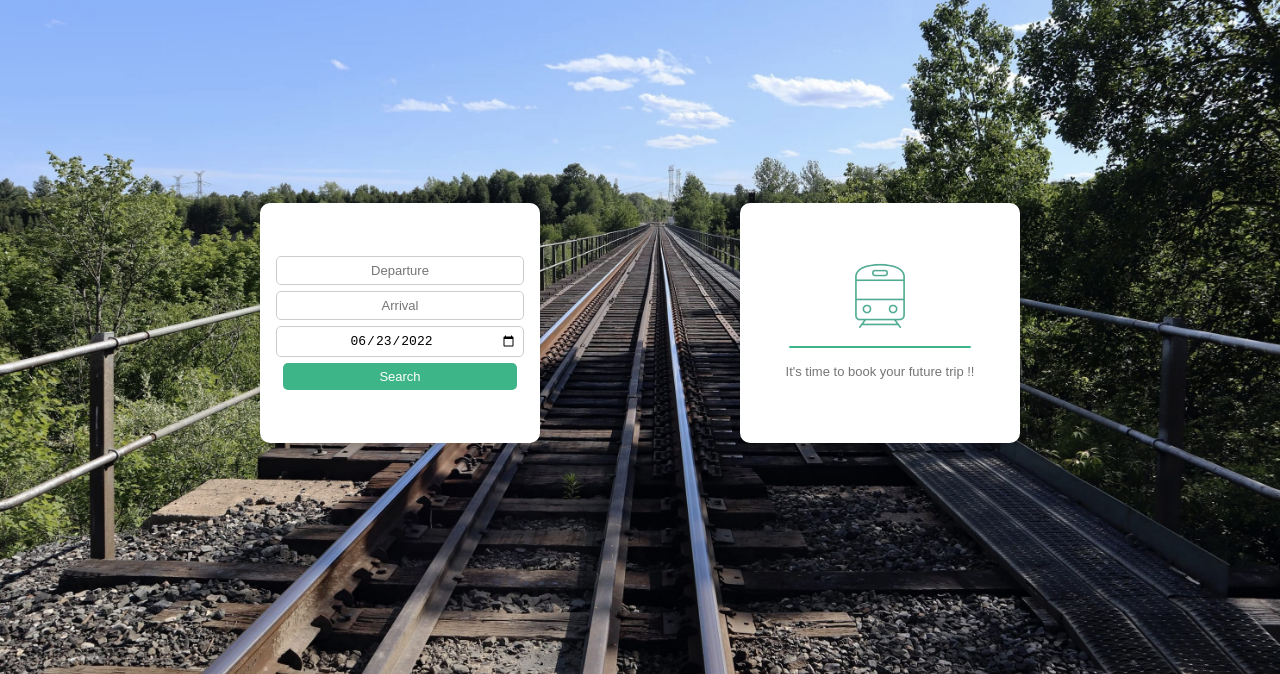
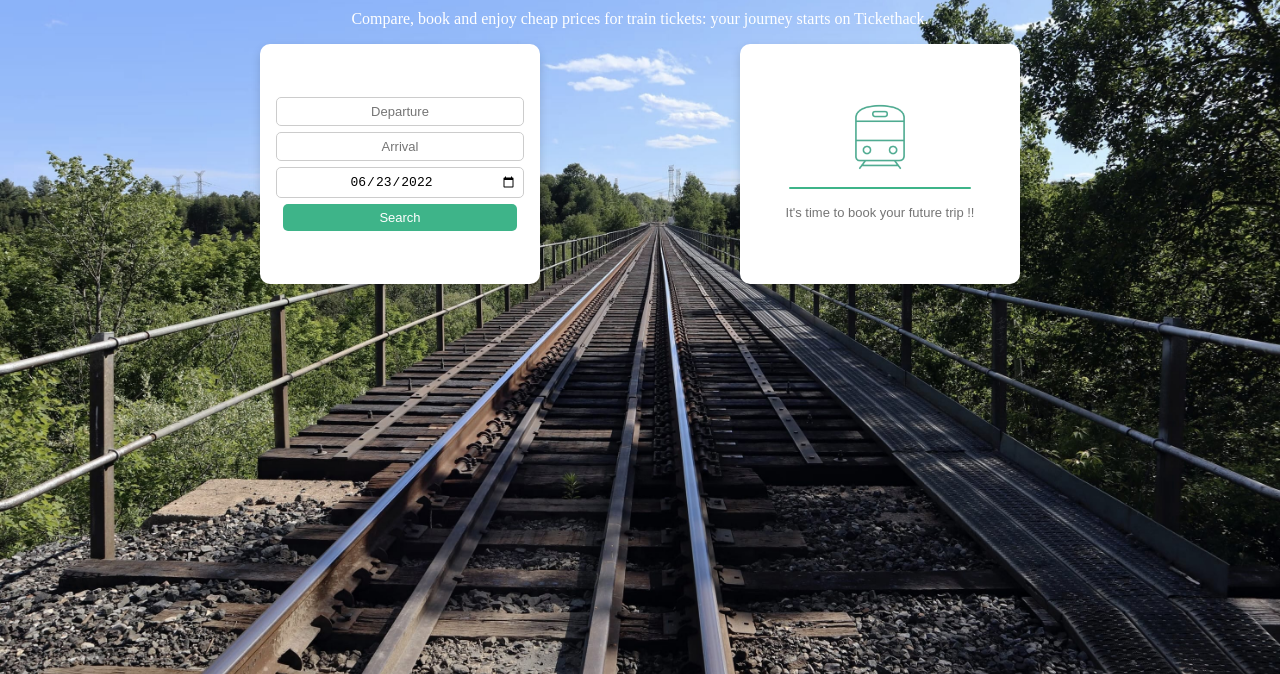
Before and after one commit to florissabrina41-cpu/tickethackfrontend, a plain HTML site: page index.html in a window 1280 px wide. Shown: the part 126-800 px from the top of the page. Drawn offline with Linux system fonts and the light colour scheme.

Commit message:
sabrina16h40

```diff
--- a/style.css
+++ b/style.css
@@ -18,21 +18,22 @@ html, body {
 }
 
 body {
-  height: 100vh;
-  width: 100%;
-  background-image: url("images/background.jpg");
-  background-position: center center;
-  background-size: cover;
-  background-repeat: no-repeat;
-  display: flex;
-  flex-direction: column;
+background-image: url('./images/background.jpg');
+background-position: center;
+background-size: cover;
+background-repeat: no-repeat;
+background-attachment: fixed;
+min-height: 100vh;
+box-sizing: border-box;
 }
+
 
 /* ---------- TEXTES ---------- */
 h2, p {
   color: white;
   text-align: center;
-  margin-top: 0;
+  margin-top: 2%;
+
 }
 
 .nav-links a {
```
